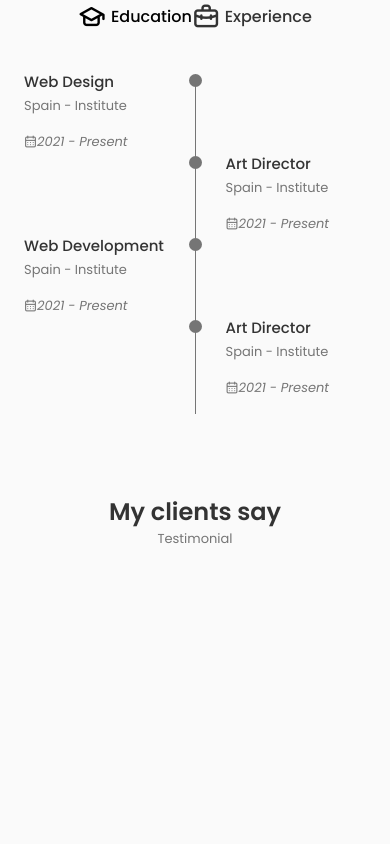
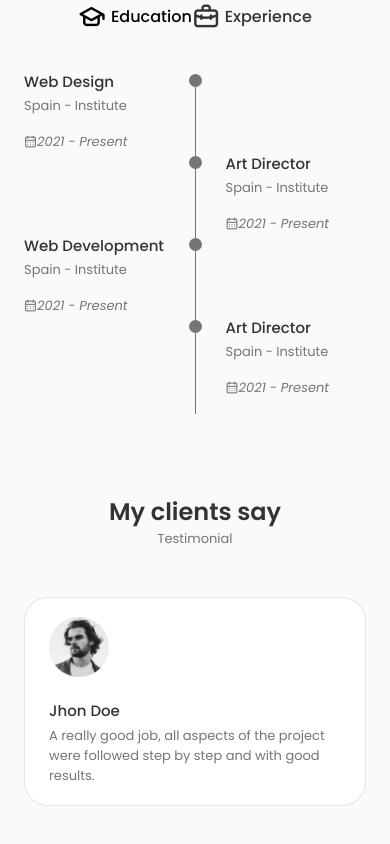
Before and after one commit to ImeshaDilshani/site-p, a React (Create React App) app: page / in a window 390 px wide. Shown: the part 2883-3727 px from the top of the page. Before the commit the page ends 3592 px from the top, so only its background shows below. Built offline with nearby package versions, Linux system fonts and the light colour scheme.

Commit message:
testimonial section done

```diff
--- a/package.json
+++ b/package.json
@@ -9,6 +9,7 @@
     "react": "^18.2.0",
     "react-dom": "^18.2.0",
     "react-scripts": "5.0.1",
+    "swiper": "^11.0.7",
     "web-vitals": "^2.1.4"
   },
   "scripts": {
--- a/src/components/testimonials/Testimonials.jsx
+++ b/src/components/testimonials/Testimonials.jsx
@@ -1,4 +1,17 @@
 import React from 'react'
+import "./testimonials.css"
+import {Data} from './Data'
+//Import Swiper React components
+import { Swiper, SwiperSlide } from "swiper/react";
+import { Pagination } from 'swiper';
+
+
+//Import Swiper styles
+import "swiper/css";
+import "swiper/css/pagination";
+
+//import required modules
+// import {Pagination} from "swiper";
 
 const Testimonials = () => {
   return (
@@ -6,7 +19,33 @@
         <h2 className="section__title">My clients say</h2>
         <span className="section__subtitle">Testimonial</span>
 
-        <div className="testimonial__container"></div>
+        <Swiper className="testimonial__container"
+        loop={true}
+        grabCursor={true}
+        spaceBetween={24}
+        pagination={{
+            "clickable": true
+        }}
+        breakpoints={{
+            576: {
+                slidesPerView: 2,
+            },
+            768: {
+                slidesPerView: 2,
+                spaceBetween: 48,
+            },
+        }}
+        >
+            {Data.map(({id,image,title,description}) => {
+                return(
+                    <SwiperSlide className="testimonial__card" key={id}>
+                        <img src={image} alt="" className='testimonial__img' />
+                        <h3 className="testimonial__name">{title}</h3>
+                        <p className="testimonial__description">{description}</p>
+                    </SwiperSlide>
+                )
+            })}
+        </Swiper>
     </section>
   )
 }
--- a/src/components/testimonials/testimonials.css
+++ b/src/components/testimonials/testimonials.css
@@ -0,0 +1,60 @@
+.testimonial__container{
+    width: 750px;
+}
+.testimonial__card{
+    background-color: var(--container-color);
+    border: 1px solid rgba(0,0,0,0.1);
+    padding: 1.5rem 2rem;
+    border-radius: 1.5rem;
+    margin-bottom: var(--mb-3);
+}
+
+.testimonial__img{
+    width: 60px;
+    border-radius: 3rem;
+    margin-bottom: var(--mb-1);
+}
+
+.testimonial__name{
+    font-size: var(--normal-font-size);
+    font-weight: var(--font-medium);
+    margin-bottom: var(--mb-0-25);
+}
+
+.testimonial__description{
+    font-size: var(--small-font-size);
+}
+
+/* Swiper Class */
+.swiper-pagination-bullet{
+    background-color: var(--text-color) !important;
+}
+
+.swiper-pagination-bullet-active{
+    background-color: var(--first-color) !important;
+}
+
+/*=============== BREAKPOINTS ===============*/
+/* For large devices */
+@media screen and (max-width: 992px) {
+    .testimonial__container{
+        width: initial;
+    }
+
+    .testimonial__card{
+        padding: 1.25em 1.5rem;
+    }
+  }
+
+  /* For medium devices */
+  @media screen and (max-width: 768px) {
+
+  }
+
+  @media screen and (max-width: 576px) {
+  }
+
+  /* For small devices */
+  @media screen and (max-width: 350px) {
+
+  }
```
Also changed, not shown: 1 other file (tests, documents, lock files or other folders).
